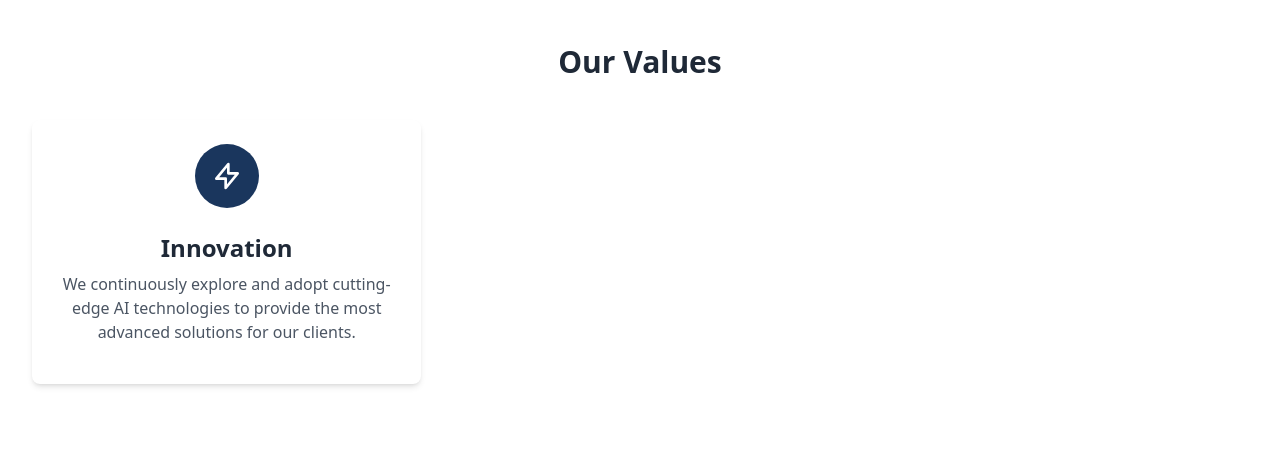
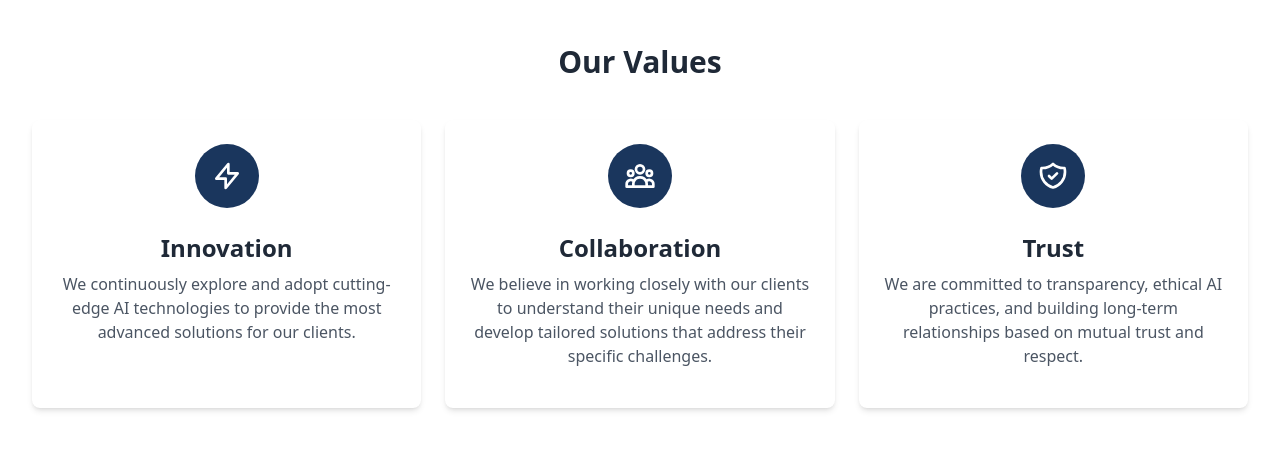
Before and after one commit to GioBordoli/dolly-strategy-website, a Next.js app: page /about in a window 1280 px wide. Shown: the part 1000-1458 px from the top of the page. Built offline with nearby package versions, Linux system fonts and the light colour scheme.

Commit message:
fixed values card

```diff
--- a/app/about/page.tsx
+++ b/app/about/page.tsx
@@ -46,7 +46,7 @@ export default function AboutPage() {
           <SectionContainer>
             <h2 className="section-title">Our Values</h2>
             <div className="grid grid-cols-1 sm:grid-cols-2 md:grid-cols-3 gap-6">
-              {/* Value cards - similar structure could be extracted to a ValueCard component */}
+              {/* Innovation Value Card */}
               <div className="card text-center">
                 <div className="bg-primary-blue rounded-full h-14 w-14 sm:h-16 sm:w-16 flex items-center justify-center mx-auto mb-4 sm:mb-6">
                   <svg xmlns="http://www.w3.org/2000/svg" className="h-6 w-6 sm:h-8 sm:w-8 text-white" fill="none" viewBox="0 0 24 24" stroke="currentColor">
@@ -59,7 +59,31 @@ export default function AboutPage() {
                 </p>
               </div>
 
-              {/* Additional value cards would go here */}
+              {/* Collaboration Value Card */}
+              <div className="card text-center">
+                <div className="bg-primary-blue rounded-full h-14 w-14 sm:h-16 sm:w-16 flex items-center justify-center mx-auto mb-4 sm:mb-6">
+                  <svg xmlns="http://www.w3.org/2000/svg" className="h-6 w-6 sm:h-8 sm:w-8 text-white" fill="none" viewBox="0 0 24 24" stroke="currentColor">
+                    <path strokeLinecap="round" strokeLinejoin="round" strokeWidth={2} d="M17 20h5v-2a3 3 0 00-5.356-1.857M17 20H7m10 0v-2c0-.656-.126-1.283-.356-1.857M7 20H2v-2a3 3 0 015.356-1.857M7 20v-2c0-.656.126-1.283.356-1.857m0 0a5.002 5.002 0 019.288 0M15 7a3 3 0 11-6 0 3 3 0 016 0zm6 3a2 2 0 11-4 0 2 2 0 014 0zM7 10a2 2 0 11-4 0 2 2 0 014 0z" />
+                  </svg>
+                </div>
+                <h3>Collaboration</h3>
+                <p className="text-gray-600">
+                  We believe in working closely with our clients to understand their unique needs and develop tailored solutions that address their specific challenges.
+                </p>
+              </div>
+
+              {/* Trust Value Card */}
+              <div className="card text-center">
+                <div className="bg-primary-blue rounded-full h-14 w-14 sm:h-16 sm:w-16 flex items-center justify-center mx-auto mb-4 sm:mb-6">
+                  <svg xmlns="http://www.w3.org/2000/svg" className="h-6 w-6 sm:h-8 sm:w-8 text-white" fill="none" viewBox="0 0 24 24" stroke="currentColor">
+                    <path strokeLinecap="round" strokeLinejoin="round" strokeWidth={2} d="M9 12l2 2 4-4m5.618-4.016A11.955 11.955 0 0112 2.944a11.955 11.955 0 01-8.618 3.04A12.02 12.02 0 003 9c0 5.591 3.824 10.29 9 11.622 5.176-1.332 9-6.03 9-11.622 0-1.042-.133-2.052-.382-3.016z" />
+                  </svg>
+                </div>
+                <h3>Trust</h3>
+                <p className="text-gray-600">
+                  We are committed to transparency, ethical AI practices, and building long-term relationships based on mutual trust and respect.
+                </p>
+              </div>
             </div>
           </SectionContainer>
 
--- a/app/page.tsx
+++ b/app/page.tsx
@@ -23,17 +23,17 @@ export default function Home() {
         <div className="container-custom mx-auto z-10 relative">
           <SectionContainer className="text-center max-w-4xl mx-auto">
             <h1 className="text-white mb-8">
-              AI Solutions for Italian Businesses
+              AI Solutions for Small Businesses
             </h1>
             <p className="text-xl mb-10 text-white">
-              We help businesses leverage artificial intelligence to improve efficiency and drive growth
+              We help businesses leverage artificial intelligence to boost efficiency, drive growth, and stay competitive.
             </p>
             <div className="flex flex-col sm:flex-row gap-4 justify-center">
               <Link
                 href="/contact"
                 className="btn bg-white text-primary-blue hover:bg-gray-100"
               >
-                Get Started
+                Book a Call
               </Link>
               <Link
                 href="/services"
```
